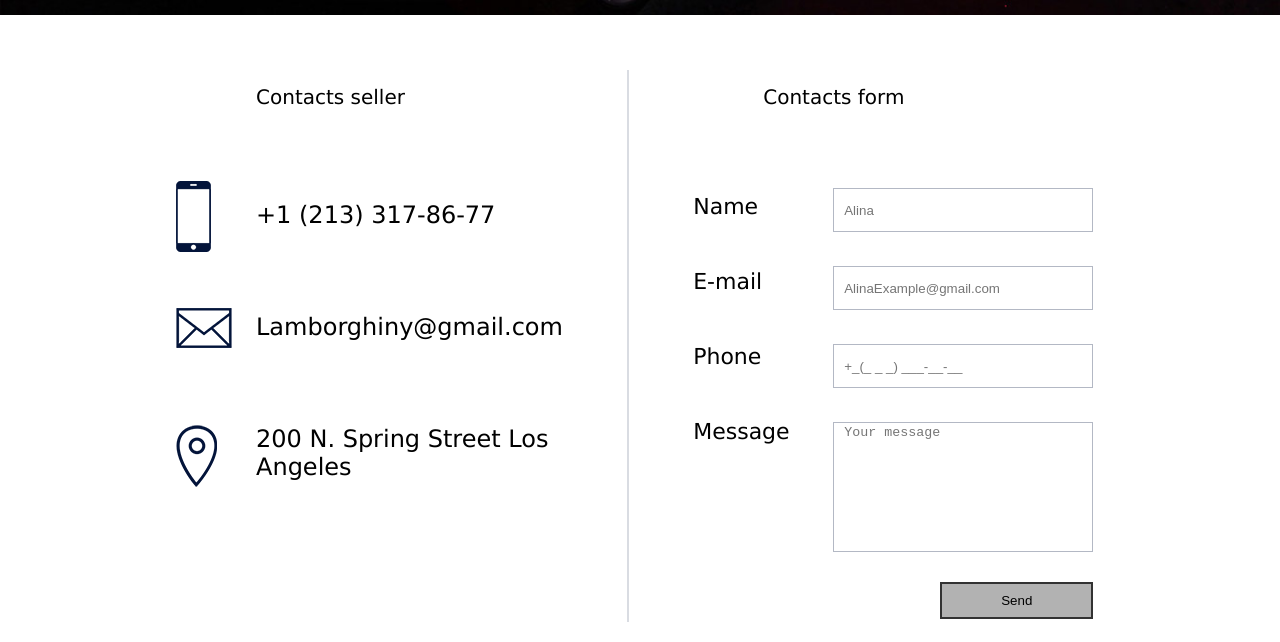
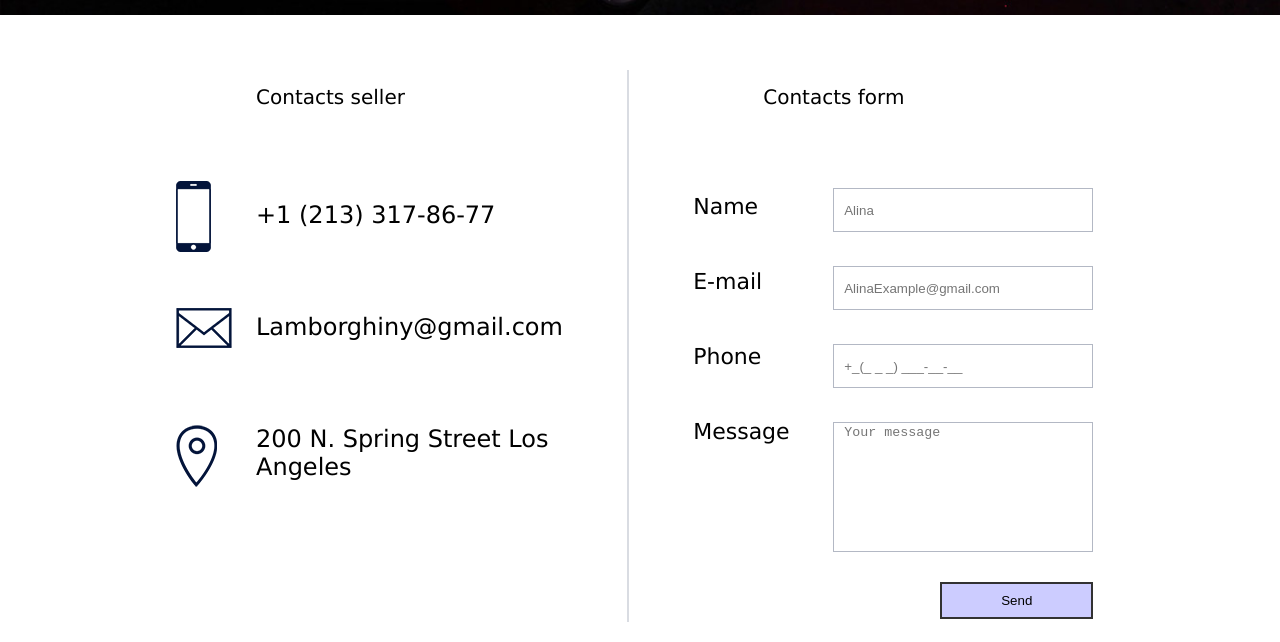
Before and after one commit to PolinaPuhova/SportCar-landing, a plain HTML site: page index.html in a window 1280 px wide. In both pictures the pointer is over the input "Send". Shown: the part 818-1460 px from the top of the page. Drawn offline with Linux system fonts and the light colour scheme.

```diff
--- a/css/style.css
+++ b/css/style.css
@@ -291,7 +291,7 @@
 }
 
 .contacts-btn:hover {
-  background-color: rgba(0, 0, 0, 0.3);
+  background-color: rgba(0, 0, 255, 0.2);
   border: 2px solid #323232;
   padding: 9px 59px;
 }
```
Also changed, not shown: 1 other file.
